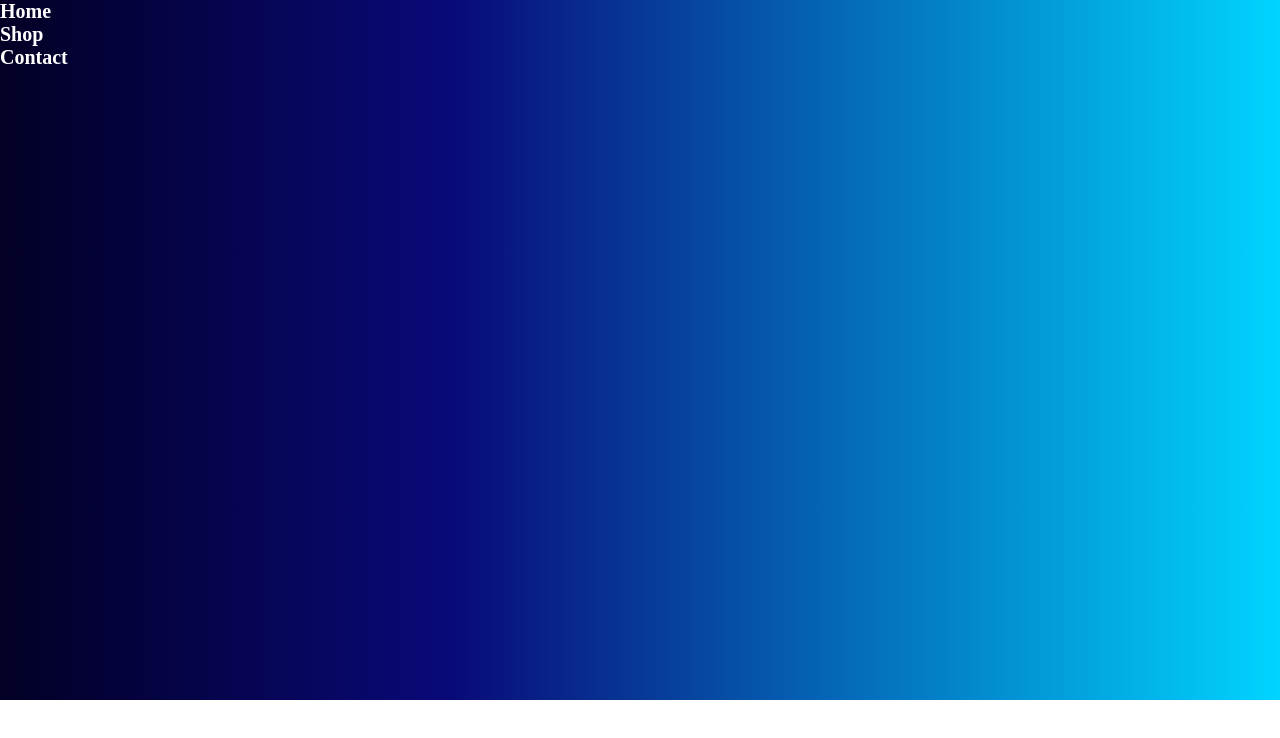
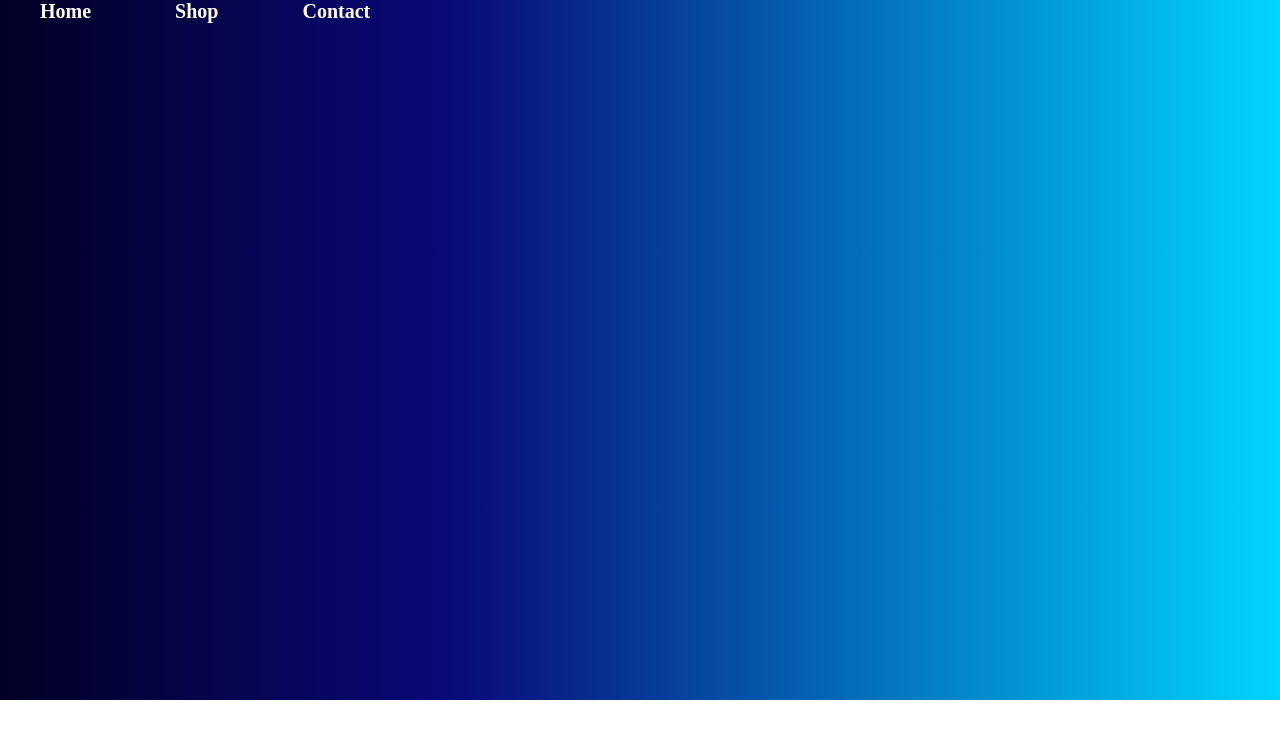
Before and after one commit to IsacHolstad/e-commerce-1, a plain HTML site: page index.html in a window 1280 px wide. Drawn offline with Linux system fonts and the light colour scheme.

Commit message:
displaying navigation

```diff
--- a/css/styles.css
+++ b/css/styles.css
@@ -4,18 +4,22 @@
 }
 
 .navigation-background {
-    background: linear-gradient(90deg, rgba(2,0,36,1) 0%, rgba(9,9,121,1) 35%, rgba(0,212,255,1) 100%);
+    background: linear-gradient(90deg, rgba(2, 0, 36, 1) 0%, rgba(9, 9, 121, 1) 35%, rgba(0, 212, 255, 1) 100%);
     height: 700px;
     width: 100%;
 
 }
 
-li a{
+li a {
     text-decoration: none;
     color: white;
     font-size: 20px;
     font-weight: 600;
-    display: inline-flex;
-    flex-direction: row;
-    width: 400px;
+    margin: 20px;
+    padding: 20px;
 }
+
+ul li{
+    text-align: right;
+    display: inline;
+}
```
